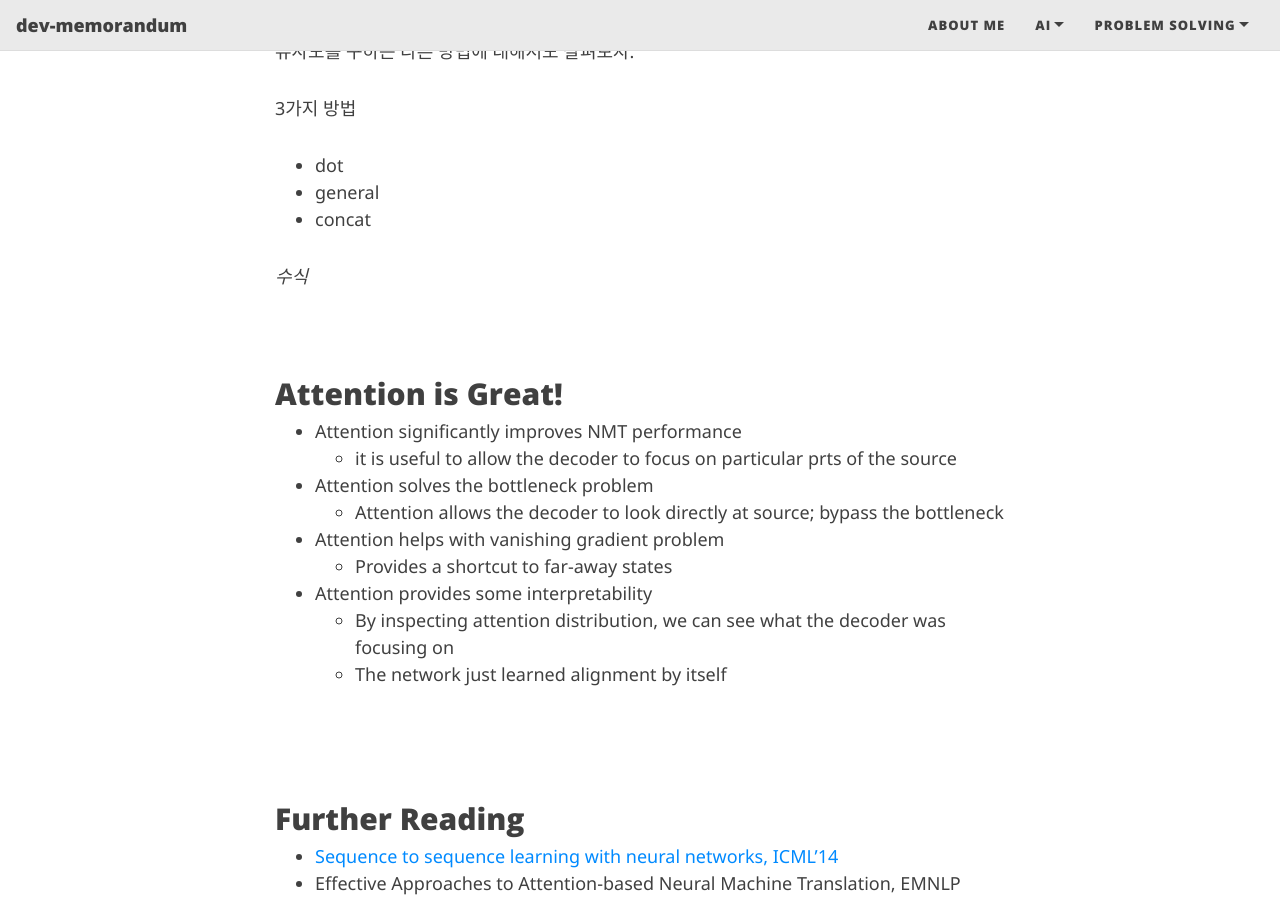
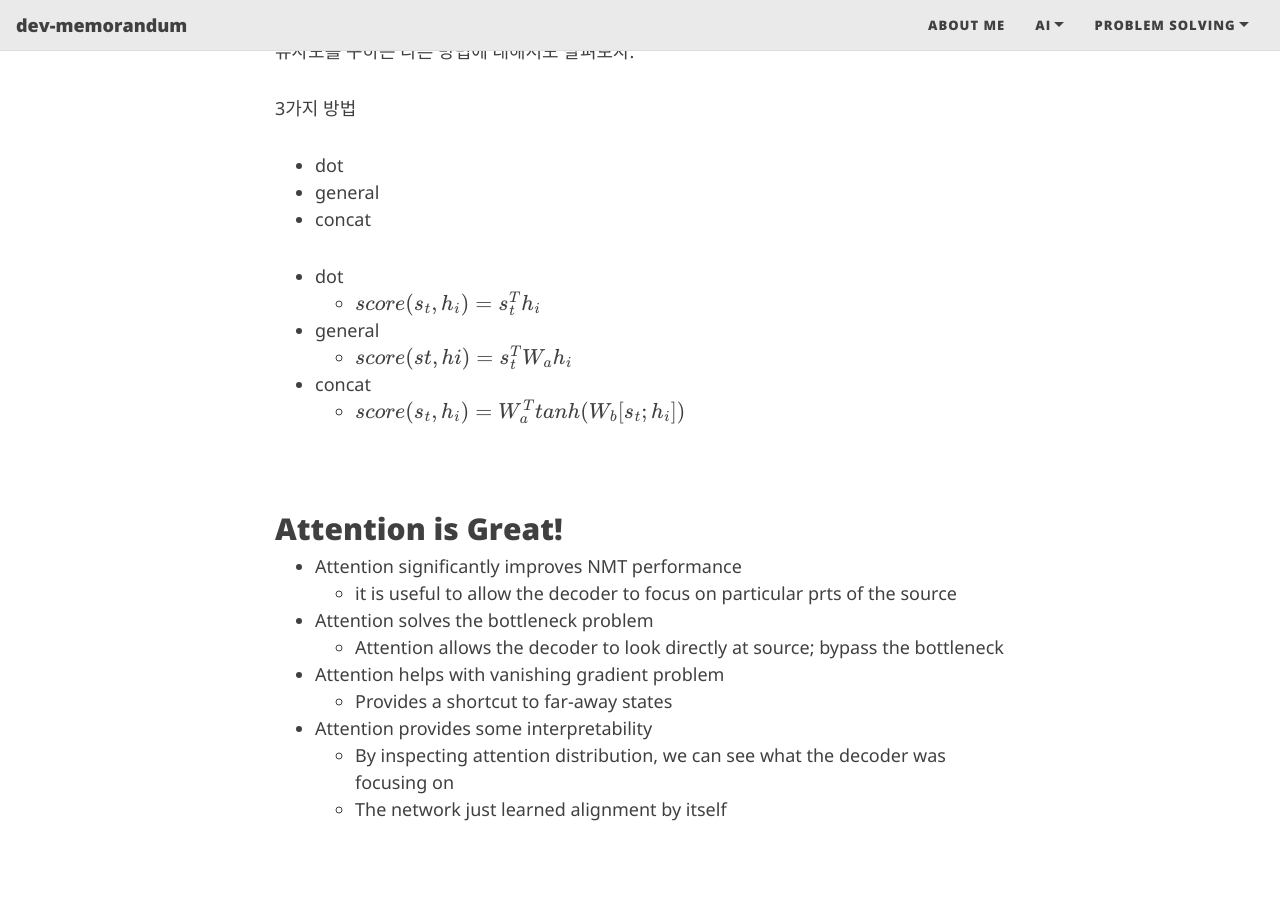
Before and after one commit to wonbae/wonbae.github.io, a Jekyll site: the page built from _posts/BoostcampAI/2021-02-17-[NLP]_Lec5_Seq2Seq-with-Attention.md, in a window 1280 px wide and 900 px high, scrolled down 2692 px. Built offline with Jekyll 4.4.1, drawn with Linux system fonts in a browser that asks for light colours; nearby versions of some CDN libraries; formulas are drawn with MathJax 3; comment, search, counter and statistics services are not loaded.

Commit message:
attention score

```diff
--- a/_posts/BoostcampAI/2021-02-17-[NLP]_Lec5_Seq2Seq-with-Attention.md
+++ b/_posts/BoostcampAI/2021-02-17-[NLP]_Lec5_Seq2Seq-with-Attention.md
@@ -75,7 +75,13 @@ encoder의 hidden state vector와 decoder의 hidden state vector사이의 유사
 - general
 - concat
 
-$수식$
+- dot
+    - $score(s_t, h_i) = s_t^T h_i$
+- general
+    - $score(st, hi) = s^T_t W_a h_i $
+- concat
+    - $score(s_t, h_i) = W^T_a tanh(W_b[s_t; h_i])$
+
 
 <br>
 
```
